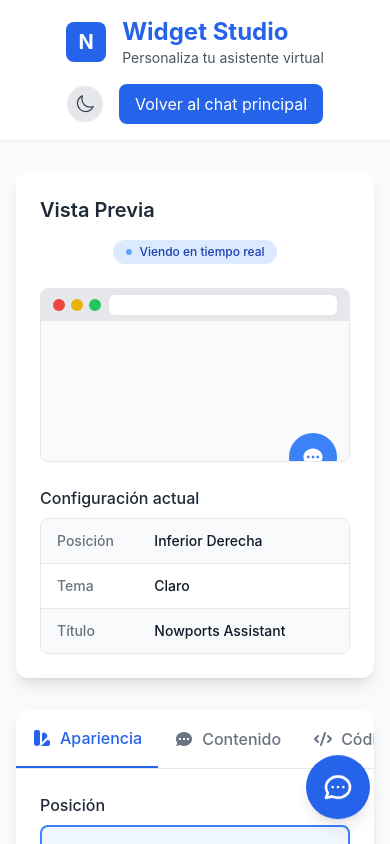
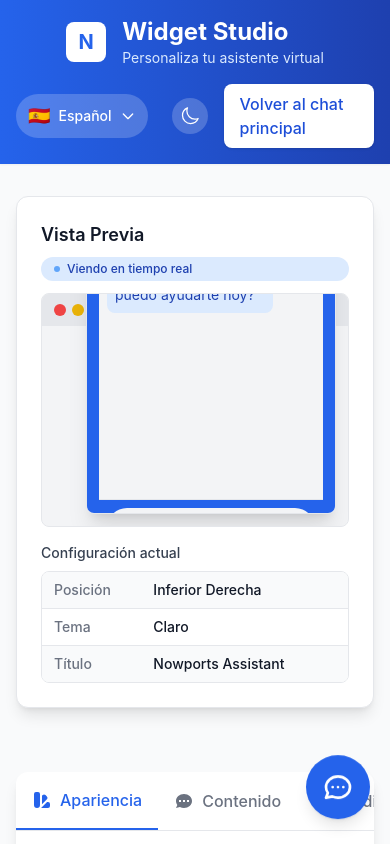
Before and after one commit to cristianfranco-nowports/nowpilot, a Next.js app: page /widget in a window 390 px wide. Shown: the top 844 px of the page. Built offline with nearby package versions, Linux system fonts and the light colour scheme.

Commit message:
Enhance WidgetDemo component by adding LanguageSelector for improved language support. Update styles for header and main sections to enhance visual consistency and user experience. Refactor widget preview and configuration display for better clarity and responsiveness.

```diff
--- a/next-i18next.config.js
+++ b/next-i18next.config.js
@@ -2,7 +2,7 @@ module.exports = {
   i18n: {
     defaultLocale: 'es',
     locales: ['es', 'en', 'pt'],
-    localeDetection: true,
+    localeDetection: true
   },
   localePath: typeof window === 'undefined' ? require('path').resolve('./public/locales') : '/locales',
   reloadOnPrerender: process.env.NODE_ENV === 'development',
--- a/src/pages/widget.tsx
+++ b/src/pages/widget.tsx
@@ -2,6 +2,7 @@ import React, { useState, useEffect } from 'react';
 import Head from 'next/head';
 import Link from 'next/link';
 import ChatWidget from '../components/ChatWidget';
+import LanguageSelector from '../components/LanguageSelector';
 
 const WidgetDemo: React.FC = () => {
   // Widget configuration state
@@ -41,7 +42,7 @@ const WidgetDemo: React.FC = () => {
   };
 
   return (
-    <div className={`min-h-screen transition-colors duration-500 ${siteTheme === 'dark' ? 'bg-gray-900 text-white' : 'bg-gray-50 text-gray-900'}`}>
+    <div className={`min-h-screen flex flex-col transition-colors duration-500 ${siteTheme === 'dark' ? 'bg-gray-900 text-white' : 'bg-gray-50 text-gray-900'}`}>
       <Head>
         <title>Widget Studio - Nowports</title>
         <meta name="description" content="Personaliza y configura tu widget de chat para Nowports" />
@@ -56,22 +57,25 @@ const WidgetDemo: React.FC = () => {
       </div>
 
       {/* Header */}
-      <header className={`transition-colors duration-300 ${siteTheme === 'dark' ? 'bg-gray-800' : 'bg-white'} shadow-sm sticky top-0 z-30`}>
+      <header className={`transition-colors duration-300 ${siteTheme === 'dark' ? 'bg-gradient-to-r from-blue-800 to-blue-900' : 'bg-gradient-to-r from-blue-600 to-blue-800'} text-white shadow-sm sticky top-0 z-30`}>
         <div className="container mx-auto px-4 py-4">
           <div className="flex flex-col sm:flex-row justify-between items-center">
             <div className="flex items-center mb-4 sm:mb-0">
               <div className="mr-4">
-                <div className="h-10 w-10 bg-blue-600 text-white rounded-lg flex items-center justify-center text-xl font-bold">N</div>
+                <div className="h-10 w-10 bg-white text-blue-600 rounded-lg flex items-center justify-center text-xl font-bold">N</div>
               </div>
               <div>
-                <h1 className={`text-2xl font-bold ${siteTheme === 'dark' ? 'text-blue-400' : 'text-blue-600'}`}>Widget Studio</h1>
-                <p className={`text-sm ${siteTheme === 'dark' ? 'text-gray-400' : 'text-gray-600'}`}>Personaliza tu asistente virtual</p>
+                <h1 className="text-2xl font-bold text-white">Widget Studio</h1>
+                <p className="text-sm text-blue-100">Personaliza tu asistente virtual</p>
               </div>
             </div>
             <div className="flex items-center space-x-4">
+              <div className="mr-2">
+                <LanguageSelector />
+              </div>
               <button
                 onClick={() => setSiteTheme(theme => theme === 'light' ? 'dark' : 'light')}
-                className={`p-2 rounded-full ${siteTheme === 'dark' ? 'bg-gray-700 text-gray-300 hover:bg-gray-600' : 'bg-gray-200 text-gray-700 hover:bg-gray-300'} transition-colors`}
+                className="bg-white/20 hover:bg-white/30 text-white p-2 rounded-full transition-colors"
                 aria-label="Toggle site theme"
               >
                 {siteTheme === 'dark' ? (
@@ -85,7 +89,7 @@ const WidgetDemo: React.FC = () => {
                 )}
               </button>
               <Link href="/">
-                <a className={`py-2 px-4 rounded-lg ${siteTheme === 'dark' ? 'bg-blue-600 text-white hover:bg-blue-700' : 'bg-blue-600 text-white hover:bg-blue-700'} transition-colors`}>
+                <a className="bg-white text-blue-700 hover:bg-blue-50 transition py-2 px-4 rounded-lg shadow font-medium">
                   Volver al chat principal
                 </a>
               </Link>
@@ -94,7 +98,7 @@ const WidgetDemo: React.FC = () => {
         </div>
       </header>
 
-      <main className={`container mx-auto px-4 py-8 ${loaded ? 'opacity-100 transform translate-y-0' : 'opacity-0 transform -translate-y-4'} transition-all duration-500`}>
+      <main className={`container mx-auto px-4 py-8 flex-grow ${loaded ? 'opacity-100 transform translate-y-0' : 'opacity-0 transform -translate-y-4'} transition-all duration-500`}>
         <div className="grid grid-cols-1 lg:grid-cols-12 gap-8">
           {/* Configuration panel */}
           <div className="lg:col-span-7 order-2 lg:order-1">
@@ -341,62 +345,93 @@ const WidgetDemo: React.FC = () => {
             </div>
           </div>
 
-          {/* Preview panel */}
-          <div className="lg:col-span-5 order-1 lg:order-2">
-            <div className={`sticky top-28 rounded-xl shadow-lg overflow-hidden p-6 transition-colors duration-300 ${siteTheme === 'dark' ? 'bg-gray-800 border border-gray-700' : 'bg-white'}`}>
-              <h2 className={`text-xl font-semibold mb-4 ${siteTheme === 'dark' ? 'text-white' : 'text-gray-800'}`}>Vista Previa</h2>
-
-              <div className="flex justify-center mb-6">
-                <span className={`inline-flex items-center px-3 py-1 rounded-full text-xs font-medium ${siteTheme === 'dark' ? 'bg-blue-900 text-blue-200' : 'bg-blue-100 text-blue-800'}`}>
+          {/* Widget preview */}
+          <div className="lg:col-span-5 order-1 lg:order-2 mb-8 lg:mb-0">
+            <div className={`${siteTheme === 'dark' ? 'bg-gray-800' : 'bg-white'} rounded-xl shadow-lg p-6 h-[32rem] md:sticky md:top-20 overflow-hidden transition-colors duration-300 border ${siteTheme === 'dark' ? 'border-gray-700' : 'border-gray-200'}`}>
+              <div className="flex flex-col h-full">
+                <h3 className="text-lg font-semibold mb-2">Vista Previa</h3>
+                <div className="inline-flex items-center px-3 py-1 mb-3 rounded-full text-xs font-medium bg-blue-100 dark:bg-blue-900 text-blue-800 dark:text-blue-200">
                   <svg className="mr-1.5 h-2 w-2 text-blue-400" fill="currentColor" viewBox="0 0 8 8">
                     <circle cx="4" cy="4" r="3" />
                   </svg>
                   Viendo en tiempo real
-                </span>
                 </div>
-
-              <div className={`aspect-video rounded-lg relative overflow-hidden border ${siteTheme === 'dark' ? 'border-gray-700 bg-gray-900' : 'border-gray-200 bg-gray-50'}`}>
-                {/* Browser mockup */}
-                <div className={`h-8 ${siteTheme === 'dark' ? 'bg-gray-800' : 'bg-gray-200'} flex items-center px-3 space-x-2`}>
+                <div className="w-full flex-1 relative bg-gray-100 dark:bg-gray-900 rounded-lg overflow-hidden border border-gray-200 dark:border-gray-700">
+                  {/* Barra de navegador simulada */}
+                  <div className="h-8 bg-gray-200 dark:bg-gray-800 flex items-center px-3 space-x-2">
                     <div className="flex space-x-1.5">
                       <div className="h-3 w-3 rounded-full bg-red-500"></div>
                       <div className="h-3 w-3 rounded-full bg-yellow-500"></div>
                       <div className="h-3 w-3 rounded-full bg-green-500"></div>
                     </div>
-                  <div className={`flex-1 h-5 rounded-md mx-16 ${siteTheme === 'dark' ? 'bg-gray-700' : 'bg-white'}`}></div>
+                    <div className="flex-1 h-5 rounded-md mx-16 bg-white dark:bg-gray-700"></div>
                   </div>
 
-                {/* Website content mockup */}
-                <div className="p-4 relative h-full">
-                  <div className={`absolute bottom-3 ${widgetPosition === 'bottom-right' ? 'right-3' : 'left-3'}`}>
-                    <div className={`w-12 h-12 rounded-full ${widgetTheme === 'dark' ? 'bg-blue-600' : 'bg-blue-500'} flex items-center justify-center shadow-lg`}>
-                      <svg xmlns="http://www.w3.org/2000/svg" className="h-6 w-6 text-white" viewBox="0 0 20 20" fill="currentColor">
-                        <path fillRule="evenodd" d="M18 10c0 3.866-3.582 7-8 7a8.841 8.841 0 01-4.083-.98L2 17l1.338-3.123C2.493 12.767 2 11.434 2 10c0-3.866 3.582-7 8-7s8 3.134 8 7zM7 9H5v2h2V9zm8 0h-2v2h2V9zM9 9h2v2H9V9z" clipRule="evenodd" />
+                  {/* Contenido de la web simulada */}
+                  <div className="relative h-[calc(100%-2rem)]">
+                    {/* Posicionamos el widget según la configuración */}
+                    <div className={`absolute ${widgetPosition === 'bottom-right' ? 'right-3 bottom-3' : 'left-3 bottom-3'}`}>
+                      <div className={`${widgetTheme === 'light' ? 'bg-white text-gray-800 border border-gray-200' : 'bg-gray-800 text-white border border-gray-700'} rounded-lg shadow-xl overflow-hidden`} style={{width: '250px', height: '350px'}}>
+                        {/* Header del widget */}
+                        <div className={`${widgetTheme === 'light' ? 'bg-blue-600' : 'bg-gray-900'} p-3 flex flex-col`}>
+                          <div className="flex justify-between items-center">
+                            <div>
+                              <h4 className="text-white font-bold text-sm">{widgetTitle}</h4>
+                              <p className="text-white/80 text-xs">{widgetSubtitle}</p>
+                            </div>
+                            <div className="flex space-x-1">
+                              <button className="p-1 rounded-full text-white/80 hover:bg-white/10">
+                                <svg xmlns="http://www.w3.org/2000/svg" className="h-4 w-4" viewBox="0 0 20 20" fill="currentColor">
+                                  <path fillRule="evenodd" d="M4.293 4.293a1 1 0 011.414 0L10 8.586l4.293-4.293a1 1 0 111.414 1.414L11.414 10l4.293 4.293a1 1 0 01-1.414 1.414L10 11.414l-4.293 4.293a1 1 0 01-1.414-1.414L8.586 10 4.293 5.707a1 1 0 010-1.414z" clipRule="evenodd" />
                                 </svg>
+                              </button>
+                            </div>
+                          </div>
+
+                          {/* Cuerpo del widget (simulado) */}
+                          <div className={`p-2 ${widgetTheme === 'light' ? 'bg-gray-100' : 'bg-gray-800'} h-[270px] overflow-y-auto`}>
+                            <div className={`p-2 rounded-lg mb-2 ${widgetTheme === 'light' ? 'bg-blue-100 text-blue-800' : 'bg-gray-700 text-white'} max-w-[80%] text-sm`}>
+                              {initialMessage}
+                            </div>
+                          </div>
+
+                          {/* Input del widget (simulado) */}
+                          <div className={`p-2 border-t ${widgetTheme === 'light' ? 'border-gray-200' : 'border-gray-700'}`}>
+                            <div className={`flex rounded-full p-2 ${widgetTheme === 'light' ? 'bg-gray-100' : 'bg-gray-700'}`}>
+                              <input type="text" readOnly className={`flex-1 text-sm border-none bg-transparent ${widgetTheme === 'light' ? 'text-gray-800' : 'text-white'} focus:ring-0 focus:outline-none`} placeholder="Escribe un mensaje..." />
+                              <button className={`p-1 rounded-full ${widgetTheme === 'light' ? 'bg-blue-600' : 'bg-blue-600'} text-white`}>
+                                <svg xmlns="http://www.w3.org/2000/svg" className="h-4 w-4" viewBox="0 0 20 20" fill="currentColor">
+                                  <path fillRule="evenodd" d="M10 18a8 8 0 100-16 8 8 0 000 16zm3.707-8.707l-3-3a1 1 0 00-1.414 0l-3 3a1 1 0 001.414 1.414L9 9.414V13a1 1 0 102 0V9.414l1.293 1.293a1 1 0 001.414-1.414z" clipRule="evenodd" />
+                                </svg>
+                              </button>
+                            </div>
+                          </div>
+                        </div>
                       </div>
                     </div>
                   </div>
                 </div>
 
-              <div className="mt-6">
-                <h3 className={`font-medium mb-2 ${siteTheme === 'dark' ? 'text-gray-200' : 'text-gray-800'}`}>Configuración actual</h3>
+                {/* Configuración actual */}
+                <div className="mt-4">
+                  <h4 className={`font-medium text-sm mb-2 ${siteTheme === 'dark' ? 'text-gray-300' : 'text-gray-700'}`}>Configuración actual</h4>
                   <div className={`rounded-lg overflow-hidden border ${siteTheme === 'dark' ? 'border-gray-700' : 'border-gray-200'}`}>
-                  <dl className="divide-y divide-gray-200 dark:divide-gray-700">
-                    <div className={`px-4 py-3 grid grid-cols-3 gap-4 ${siteTheme === 'dark' ? 'bg-gray-800' : 'bg-gray-50'}`}>
-                      <dt className={`text-sm font-medium ${siteTheme === 'dark' ? 'text-gray-300' : 'text-gray-500'}`}>Posición</dt>
-                      <dd className={`text-sm font-medium col-span-2 ${siteTheme === 'dark' ? 'text-white' : 'text-gray-900'}`}>
+                    <dl className="divide-y divide-gray-200 dark:divide-gray-700 text-sm">
+                      <div className={`px-3 py-2 grid grid-cols-3 gap-4 ${siteTheme === 'dark' ? 'bg-gray-800' : 'bg-gray-50'}`}>
+                        <dt className={`font-medium ${siteTheme === 'dark' ? 'text-gray-300' : 'text-gray-500'}`}>Posición</dt>
+                        <dd className={`font-medium col-span-2 ${siteTheme === 'dark' ? 'text-white' : 'text-gray-900'}`}>
                           {widgetPosition === 'bottom-right' ? 'Inferior Derecha' : 'Inferior Izquierda'}
                         </dd>
                       </div>
-                    <div className={`px-4 py-3 grid grid-cols-3 gap-4`}>
-                      <dt className={`text-sm font-medium ${siteTheme === 'dark' ? 'text-gray-300' : 'text-gray-500'}`}>Tema</dt>
-                      <dd className={`text-sm font-medium col-span-2 ${siteTheme === 'dark' ? 'text-white' : 'text-gray-900'}`}>
+                      <div className={`px-3 py-2 grid grid-cols-3 gap-4`}>
+                        <dt className={`font-medium ${siteTheme === 'dark' ? 'text-gray-300' : 'text-gray-500'}`}>Tema</dt>
+                        <dd className={`font-medium col-span-2 ${siteTheme === 'dark' ? 'text-white' : 'text-gray-900'}`}>
                           {widgetTheme === 'light' ? 'Claro' : 'Oscuro'}
                         </dd>
                       </div>
-                    <div className={`px-4 py-3 grid grid-cols-3 gap-4 ${siteTheme === 'dark' ? 'bg-gray-800' : 'bg-gray-50'}`}>
-                      <dt className={`text-sm font-medium ${siteTheme === 'dark' ? 'text-gray-300' : 'text-gray-500'}`}>Título</dt>
-                      <dd className={`text-sm font-medium col-span-2 truncate ${siteTheme === 'dark' ? 'text-white' : 'text-gray-900'}`}>
+                      <div className={`px-3 py-2 grid grid-cols-3 gap-4 ${siteTheme === 'dark' ? 'bg-gray-800' : 'bg-gray-50'}`}>
+                        <dt className={`font-medium ${siteTheme === 'dark' ? 'text-gray-300' : 'text-gray-500'}`}>Título</dt>
+                        <dd className={`font-medium col-span-2 truncate ${siteTheme === 'dark' ? 'text-white' : 'text-gray-900'}`}>
                           {widgetTitle}
                         </dd>
                       </div>
@@ -406,9 +441,10 @@ const WidgetDemo: React.FC = () => {
               </div>
             </div>
           </div>
+        </div>
       </main>
 
-      <footer className={`py-6 mt-12 transition-colors duration-300 ${siteTheme === 'dark' ? 'bg-gray-800 text-gray-400' : 'bg-gray-800 text-gray-300'}`}>
+      <footer className={`py-6 transition-colors duration-300 ${siteTheme === 'dark' ? 'bg-gray-800 text-gray-400' : 'bg-gray-800 text-gray-300'}`}>
         <div className="container mx-auto px-4 text-center">
           <p>© 2025 Nowports. Todos los derechos reservados.</p>
         </div>
```
Lines whose indentation alone changed are shown as unchanged.
